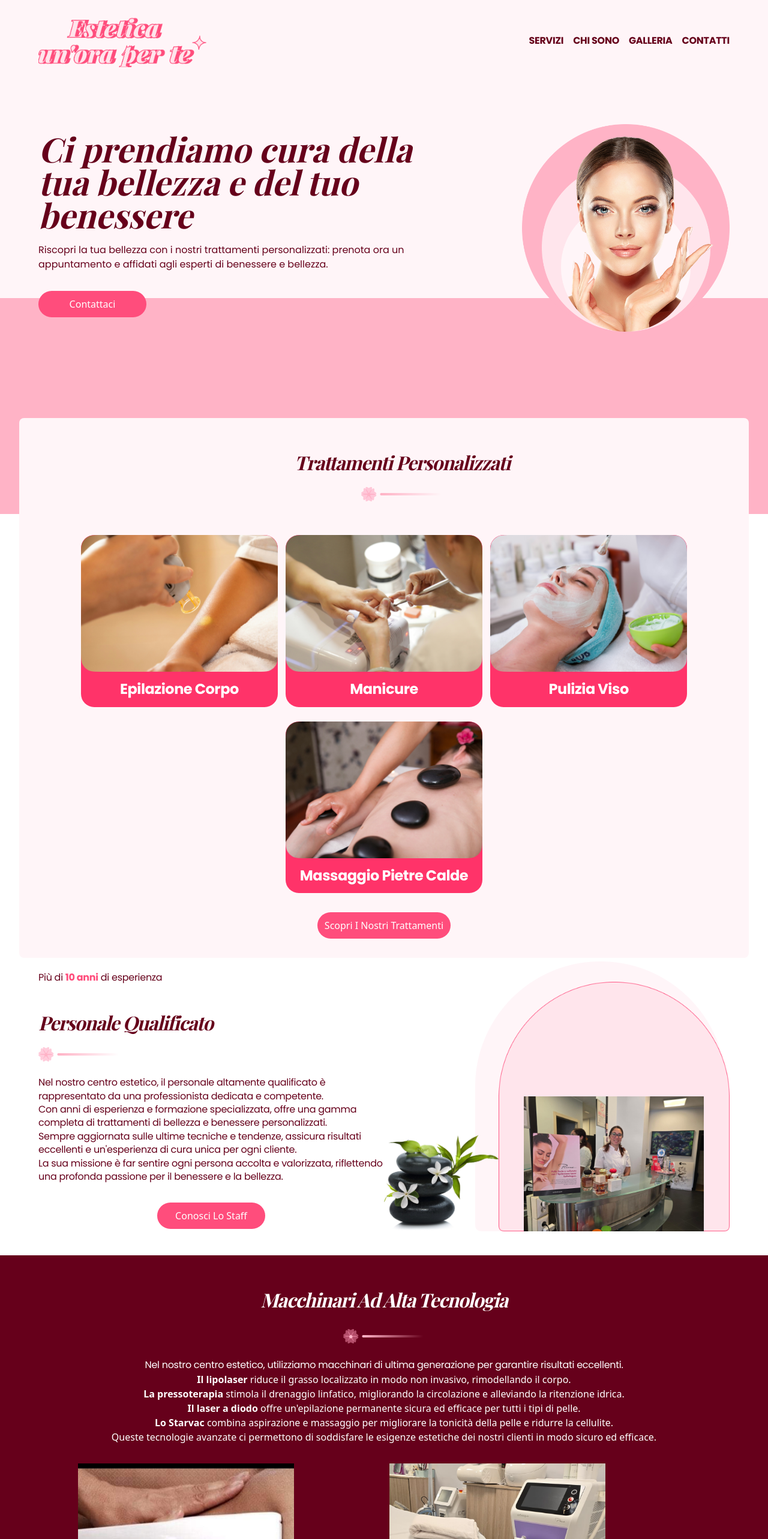
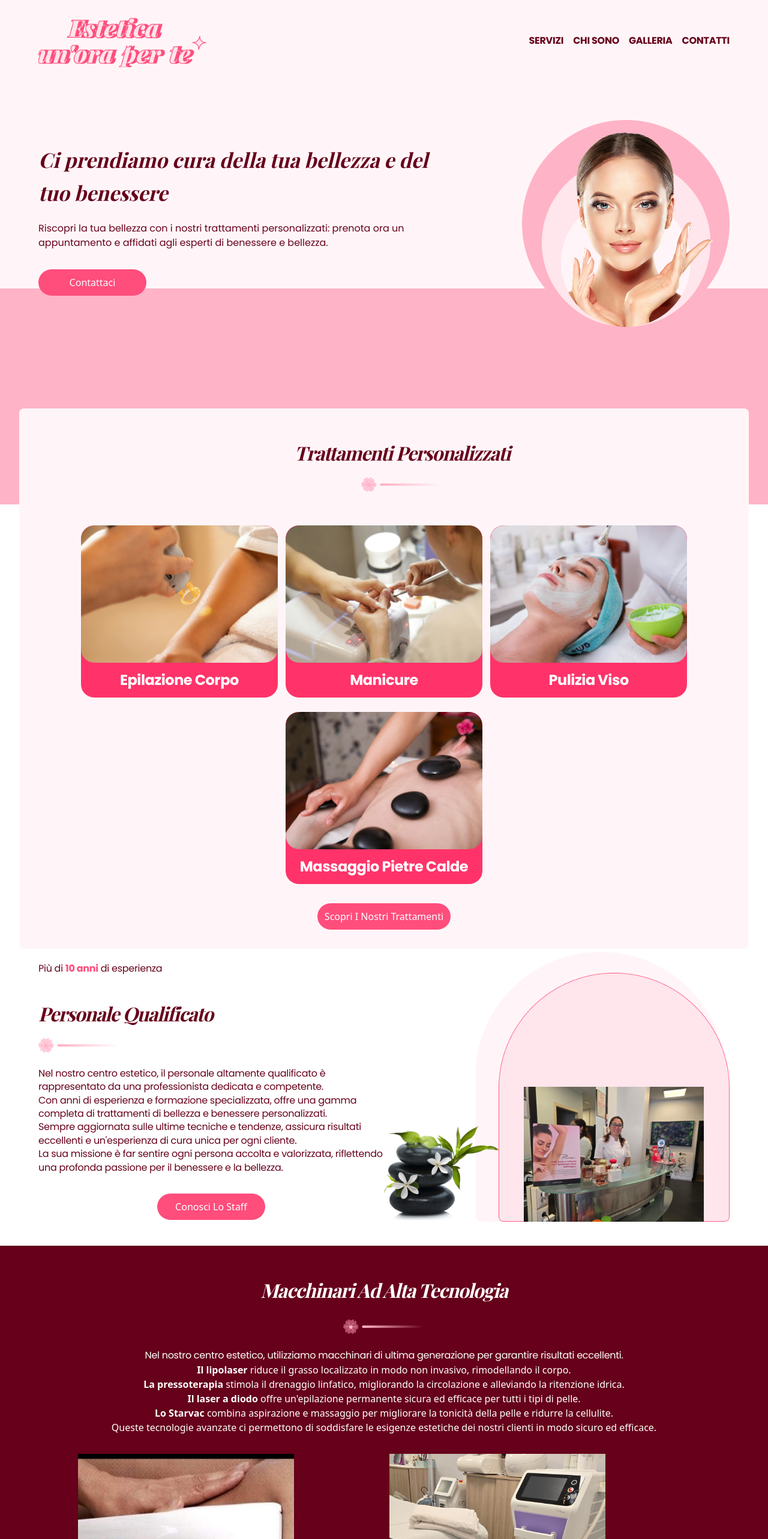
Before and after one commit to Giovanni-Serra-Git/un_ora_per_te, a React (Vite) app: page / in a window 1280 px wide. Shown: the top 2566 px of the page at 60% size. Built offline with nearby package versions, Linux system fonts and the light colour scheme; a web font is replaced by a local one.

Commit message:
fix link and contact font

```diff
--- a/src/components/about/about.jsx
+++ b/src/components/about/about.jsx
@@ -108,8 +108,8 @@ function About() {
                 <Button url="/contatti" title="contatti" />
             </div>
             <div className="md:w-[50%] flex flex-col items-center justify-center">
-                <div className="border-image px-4 rounded-lg">
-                <img src="../../../assets/homepage/staff/staff.png" alt={`${Alt} Immagine del personale lavorativo`} />
+                <div className="border-image">
+                <img src="../../../assets/homepage/staff/mariagrazia.jpg" alt={`${Alt} Immagine del personale lavorativo`} />
                 </div>
             </div>
         </div>
--- a/src/components/contacts/contacts.jsx
+++ b/src/components/contacts/contacts.jsx
@@ -196,8 +196,8 @@ function Contacts() {
 
         {/* Contatto Email  */}
 
-        <div className="container py-4 my-[2rem] md:my-[6rem] flex flex-col md:flex md:flex-row md:items-center box-shadow-pink px-8">
-            <div className="md:w-[60%]">
+        <div className="container flex justify-center">
+            <div className="w-[90%] md:w-[70%]">
                 <div className="my-[2rem] md:my-[4rem] flex flex-col gap-4 ">
                     <h1 className="subheading text-brown-100 text-center md:text-left">prenota un appuntamento per rilassarti</h1>
                     <Decoration />
@@ -208,9 +208,9 @@ function Contacts() {
                     <ToastContainer autoClose="1500" />
                 </div>
             </div>
-            <div className="my-[2rem] w-[80%] md:w-[60%] h-[40vh] flex justify-center mx-auto">
+            {/* <div className="my-[2rem] w-[80%] md:w-[60%] h-[40vh] flex justify-center mx-auto">
                 <img className="object-cover" src="../../../assets/homepage/staff/mariagrazia.jpg" alt={`${Alt} Immagine del personale lavorativo`} />
-            </div>
+            </div> */}
         </div>
 
 
--- a/src/components/homepage/homepage.jsx
+++ b/src/components/homepage/homepage.jsx
@@ -140,17 +140,22 @@ function HomePage() {
                         <Decoration props="hidden md:block fit-content mx-auto mb-6 lg:w-[100%]" />
                     </div>
                     <p className="poppins text-brown-100 leading-[140%] font-normal clamp-poppins-normal">Nel nostro centro estetico, il personale altamente qualificato è rappresentato da una professionista dedicata e competente.<br></br>Con anni di esperienza e formazione specializzata, offre una gamma completa di trattamenti di bellezza e benessere personalizzati.<br></br>Sempre aggiornata sulle ultime tecniche e tendenze, assicura risultati eccellenti e un'esperienza di cura unica per ogni cliente.<br></br>La sua missione è far sentire ogni persona accolta e valorizzata, riflettendo una profonda passione per il benessere e la bellezza.</p>
-                    <Button url="/chi-siamo" title="conosci lo staff" />
+                    <Button url="/chi-sono" title="conosci lo staff" />
                 </div>
 
                {/* STAFF */}
-                <div className="container flex items-center justify-between mt-10 mb-10">
-                    <div className="w-[40%] self-end">
+                <div className="container flex items-center justify-center md:justify-between mt-10 mb-10">
+                <img className="block md:hidden object-cover max-w-[300px]" src="../../../assets/homepage/staff/mariagrazia.jpg" alt={`${Alt} Immagine del personale lavorativo`} />
+
+                    <div className="hidden md:block w-[40%] self-end">
                         <img src="../../../assets/homepage/staff/stone.png" alt={`${Alt}Immagine di pietre da massaggio in pila`} />
                     </div>
+                    {/* <div className="hidden md:block relative w-[60%] fit-content">
 
-                        <div className="relative w-[60%] fit-content">
-                            <div className="absolute left-[-10%] bottom-0 -z-1">
+                    </div> */}
+
+                        <div className="hidden md:block relative w-[60%] fit-content">
+                            <div className="relative md:block md:absolute md:left-[-10%] md:bottom-0 -z-1">
                                 <img src="../../../assets/homepage/staff/arco_chiaro.png" alt={`${Alt} Immagine di una porta ad arco scura`} />
                             </div>
                             <div className="relative">
@@ -206,7 +211,6 @@ function HomePage() {
                         <Decoration props="hidden md:block fit-content mx-auto mb-6" />
                     </div>
                     <p className="poppins text-brown-100 leading-[140%] clamp-poppins-normal md:w-[65%]">Il nostro centro estetico si impegna a mantenere i più alti standard di sicurezza e igiene.<br></br>Ogni trattamento viene eseguito utilizzando strumenti sterilizzati e prodotti di alta qualità per garantire la massima protezione.<br></br>Le superfici sono regolarmente disinfettate e l'ambiente è mantenuto pulito e sicuro.<br></br>La salute e il benessere dei nostri clienti sono la nostra priorità assoluta.</p>
-                    <Button url="/chi-siamo" title="scopri di più" />
                     <div>
                         <img src="../../assets/homepage/igiene_e_sicurezza/plant.png"
                          alt={Alt + "Immagine di una pianta"}
--- a/src/index.css
+++ b/src/index.css
@@ -34,7 +34,7 @@
 .heading-playfair {
   font-family: theme("fontFamily.PlayFair");
   font-style: italic;
-  font-size: clamp(40px, calc(40px + (56 - 40) * ((100vw - 350px) / (1024 - 350))), 56px);
+  font-size: clamp(20px, calc(20px + (34 - 20) * ((100vw - 350px) / (1024 - 350))), 34px);
   color: theme("colors.brown.100");
   font-weight: 700;
 }
```
